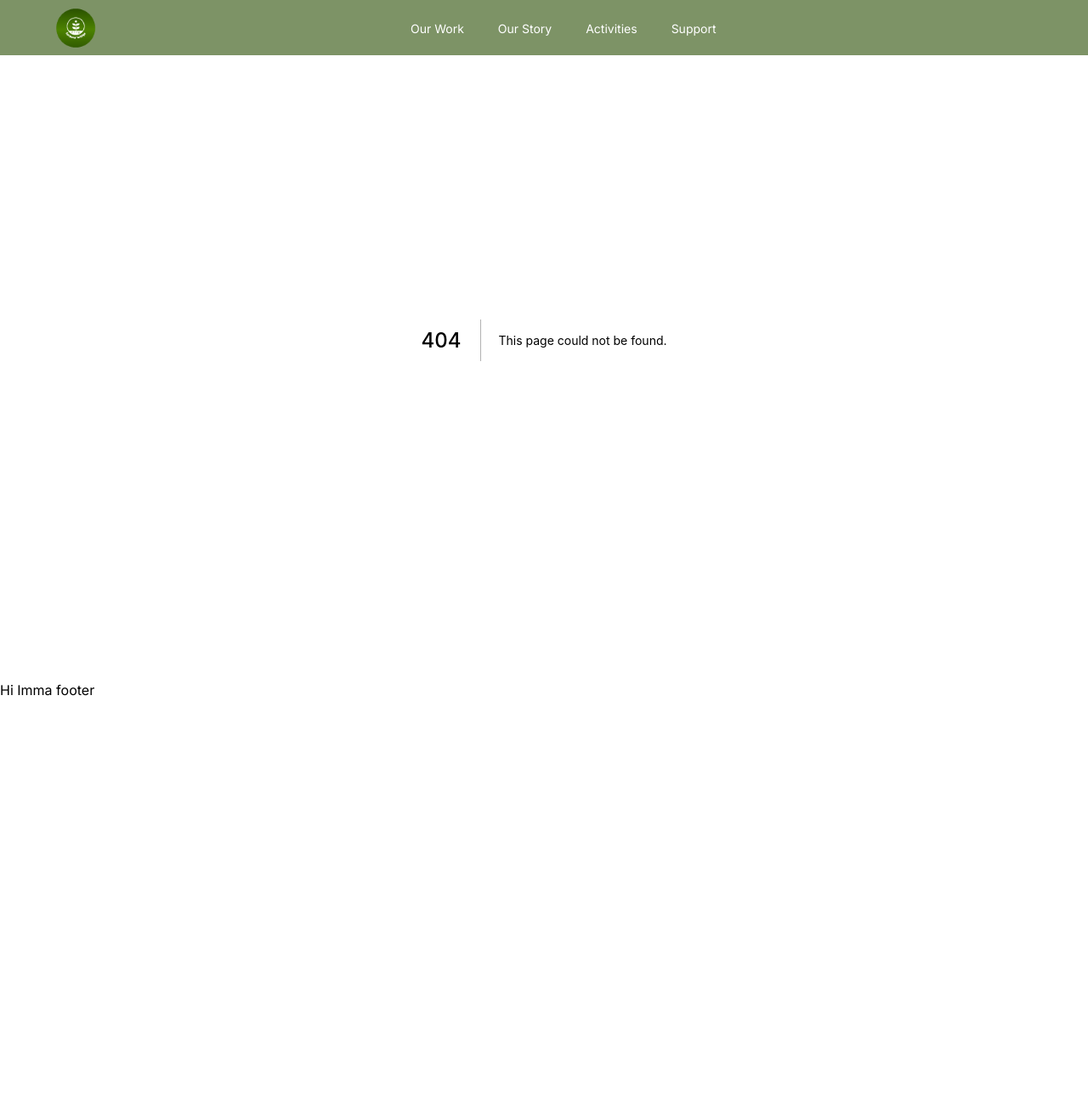
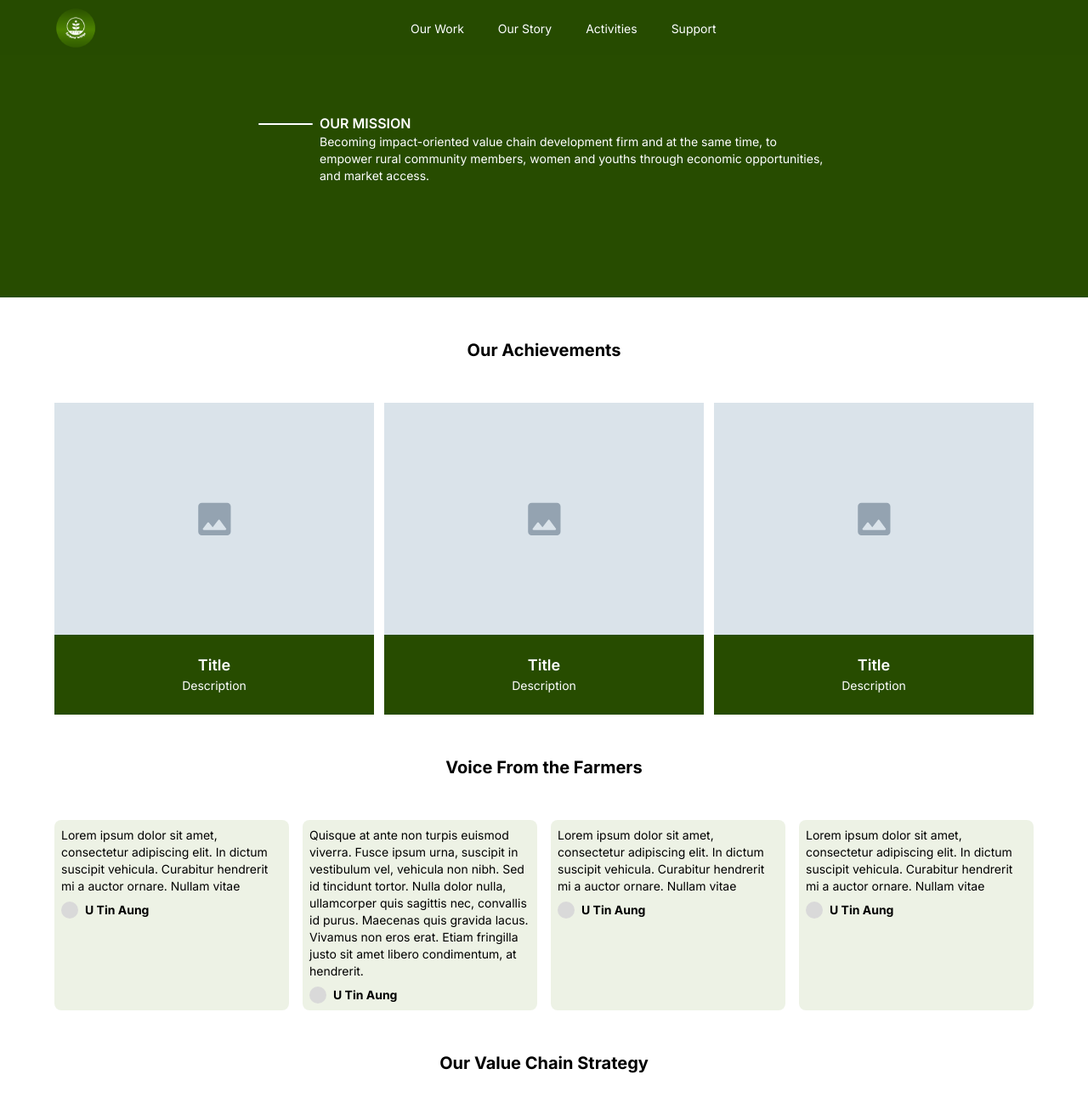
Before and after one commit to kmkhant/taungthutada, a Next.js app: page /ourwork in a window 1280 px wide. Before the commit this address had no page. Shown: the top 1311 px of the page at 85% size. Before the commit the page ends 824 px from the top, so only its background shows below. Built offline with nearby package versions, Linux system fonts and the light colour scheme.

Commit message:
added ourwork page

```diff
--- /dev/null
+++ b/pages/ourwork.tsx
@@ -0,0 +1,259 @@
+import React from "react";
+import { NextPage } from "next";
+import ImageHolder from "../public/image_holder.svg";
+import Image from "next/image";
+import ReviewCard from "../components/ReviewCard";
+import ProfileHolder from "../public/profile-holder.svg";
+
+import InputShopImg from "../public/ourwork/inputs-shop.svg";
+import SubstainablePartnerShip from "../public/ourwork/substainable-partnership.svg";
+import ContractFarming from "../public/ourwork/contract-framing.svg";
+import RegionalMarket from "../public/ourwork/regional-market.svg";
+import LineVertical from "../public/ourwork/line-vertical.svg";
+import LineHorizontal from "../public/ourwork/line-horizontal.svg";
+
+/* Publication Images */
+import BookCoverImg from "../public/ourwork/book.png";
+import CalendarImg from "../public/ourwork/calendar.png";
+import RecordImg from "../public/ourwork/record.png";
+
+/* Activities Section */
+import ActivitiesImg from "../public/ourwork/team-activities.svg";
+
+const Ourwork: NextPage = () => {
+	return (
+		<main>
+			<section className="bg-mainColor h-[350px] flex justify-center items-center">
+				<div className="flex space-x-2">
+					<div className="w-16 h-0.5 bg-white rounded-full mt-3"></div>
+					<div className="sm:w-[600px]">
+						<p className="text-white font-semibold">
+							OUR MISSION
+						</p>
+						<p className="text-white text-sm">
+							Becoming impact-oriented value chain
+							development firm and at the same time, to
+							empower rural community members, women and
+							youths through economic opportunities, and
+							market access.
+						</p>
+					</div>
+				</div>
+			</section>
+			<section className="mx-4 sm:mx-8 lg:mx-16  bg-white">
+				<h3 className="font-bold text-lg sm:text-xl text-center my-12 sm:my-12">
+					Our Achievements
+				</h3>
+				<div className="grid grid-cols-1 sm:grid-cols-3 gap-3">
+					<div className="bg-mainColor">
+						<div>
+							<Image src={ImageHolder} alt={"Iimage"} />
+						</div>
+						<div className="pt-4 pb-6">
+							<h3 className="font-semibold text-white text-lg text-center">
+								Title
+							</h3>
+							<p className="text-white text-center text-sm">
+								Description
+							</p>
+						</div>
+					</div>
+					<div className="bg-mainColor">
+						<div>
+							<Image src={ImageHolder} alt={"Iimage"} />
+						</div>
+						<div className="pt-4 pb-6">
+							<h3 className="font-semibold text-white text-lg text-center">
+								Title
+							</h3>
+							<p className="text-white text-center text-sm">
+								Description
+							</p>
+						</div>
+					</div>
+					<div className="bg-mainColor">
+						<div>
+							<Image src={ImageHolder} alt={"Iimage"} />
+						</div>
+						<div className="pt-4 pb-6">
+							<h3 className="font-semibold text-white text-lg text-center">
+								Title
+							</h3>
+							<p className="text-white text-center text-sm">
+								Description
+							</p>
+						</div>
+					</div>
+				</div>
+				<div className="my-4">
+					<h3 className="font-bold text-lg sm:text-xl text-center my-12 sm:my-12">
+						Voice From the Farmers
+					</h3>
+
+					<div className="grid grid-cols-1 sm:grid-cols-2 lg:grid-cols-4 gap-4">
+						<ReviewCard
+							imageUrl={ProfileHolder}
+							name="U Tin Aung"
+							description="Lorem ipsum dolor sit amet, consectetur adipiscing elit. In dictum suscipit vehicula. Curabitur hendrerit mi a auctor ornare. Nullam vitae"
+						/>
+						<ReviewCard
+							imageUrl={ProfileHolder}
+							name="U Tin Aung"
+							description="Quisque at ante non turpis euismod viverra. Fusce ipsum urna, suscipit in vestibulum vel, vehicula non nibh. Sed id tincidunt tortor. Nulla dolor nulla, ullamcorper quis sagittis nec, convallis id purus. Maecenas quis gravida lacus. Vivamus non eros erat. Etiam fringilla justo sit amet libero condimentum, at hendrerit."
+						/>
+						<ReviewCard
+							imageUrl={ProfileHolder}
+							name="U Tin Aung"
+							description="Lorem ipsum dolor sit amet, consectetur adipiscing elit. In dictum suscipit vehicula. Curabitur hendrerit mi a auctor ornare. Nullam vitae"
+						/>
+						<ReviewCard
+							imageUrl={ProfileHolder}
+							name="U Tin Aung"
+							description="Lorem ipsum dolor sit amet, consectetur adipiscing elit. In dictum suscipit vehicula. Curabitur hendrerit mi a auctor ornare. Nullam vitae"
+						/>
+					</div>
+				</div>
+
+				<div>
+					<h3 className="font-bold text-lg sm:text-xl text-center my-12 sm:my-12">
+						Our Value Chain Strategy
+					</h3>
+					<div className="flex justify-center flex-col sm:flex-row sm:space-x-4">
+						<div className="flex flex-col justify-center">
+							<Image
+								src={InputShopImg}
+								alt={"Input Shop Img"}
+								width={80}
+								height={80}
+							/>
+							<p className="text-center text-sm mt-4">
+								Inputs Shop
+							</p>
+						</div>
+
+						{/* Line */}
+						<div className="hidden sm:flex items-center">
+							<Image
+								src={LineHorizontal}
+								alt={"horizontal line"}
+								width={80}
+							/>
+						</div>
+						<div className="flex sm:hidden items-center justify-center my-4 sm:my-0">
+							<Image
+								src={LineVertical}
+								alt={"horizontal line"}
+								height={100}
+							/>
+						</div>
+
+						<div className="flex flex-col justify-center">
+							<Image
+								src={SubstainablePartnerShip}
+								alt={"Substainable Parnership"}
+								width={80}
+								height={80}
+							/>
+							<p className="text-center text-sm mt-4">
+								Substainable Partnership
+							</p>
+						</div>
+						{/* Line */}
+						<div className="hidden sm:flex items-center">
+							<Image
+								src={LineHorizontal}
+								alt={"horizontal line"}
+								width={80}
+							/>
+						</div>
+						<div className="flex sm:hidden items-center justify-center my-4 sm:my-0">
+							<Image
+								src={LineVertical}
+								alt={"horizontal line"}
+								height={100}
+							/>
+						</div>
+						<div className="flex flex-col justify-center">
+							<Image
+								src={ContractFarming}
+								alt={"Contract Farming Img"}
+								width={80}
+								height={80}
+							/>
+							<p className="text-center text-sm mt-4">
+								Contract Farming
+							</p>
+						</div>
+						{/* Line */}
+						{/* Line */}
+						<div className="hidden sm:flex items-center">
+							<Image
+								src={LineHorizontal}
+								alt={"horizontal line"}
+								width={80}
+							/>
+						</div>
+						<div className="flex sm:hidden items-center justify-center my-4 sm:my-0">
+							<Image
+								src={LineVertical}
+								alt={"horizontal line"}
+								height={100}
+							/>
+						</div>
+						<div className="flex flex-col justify-center">
+							<Image
+								src={RegionalMarket}
+								alt={"Regional Market Img"}
+								width={80}
+								height={80}
+							/>
+							<p className="text-center text-sm mt-4">
+								Regional Market
+							</p>
+						</div>
+					</div>
+				</div>
+				<div>
+					<h3 className="font-bold text-lg sm:text-xl text-center my-12 sm:my-12">
+						Our Publication: Farm Record & Farmer Story
+					</h3>
+					<div className="grid grid-cols-1 sm:grid-cols-3 gap-3">
+						<div>
+							<Image
+								src={BookCoverImg}
+								alt={"taungthutada Book Cover"}
+							/>
+						</div>
+						<div>
+							<Image
+								src={CalendarImg}
+								alt={"taungthutada calendar"}
+							/>
+						</div>
+						<div>
+							<Image
+								src={RecordImg}
+								alt={"taungthutada record"}
+							/>
+						</div>
+					</div>
+				</div>
+			</section>
+
+			{/* Activities Section */}
+			<section className="mx-4 sm:mx-8 lg:mx-16 py-2 sm:py-4 bg-white">
+				<h3 className="font-bold text-lg sm:text-xl text-center my-12 sm:my-12">
+					Activities We&apos;ve Done
+				</h3>
+				<div className="flex justify-center">
+					<Image
+						src={ActivitiesImg}
+						alt={"taungthutada team activites"}
+					/>
+				</div>
+			</section>
+		</main>
+	);
+};
+
+export default Ourwork;
```
